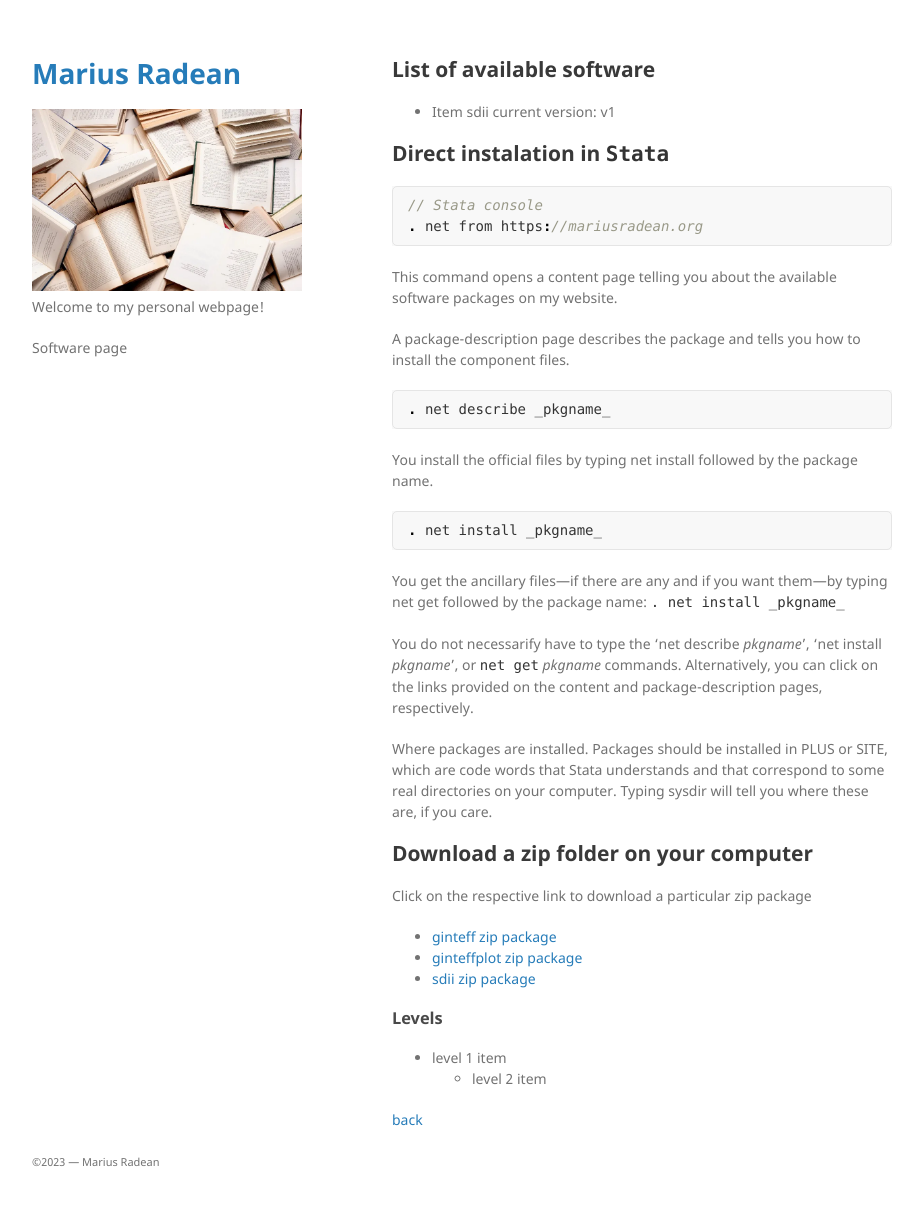
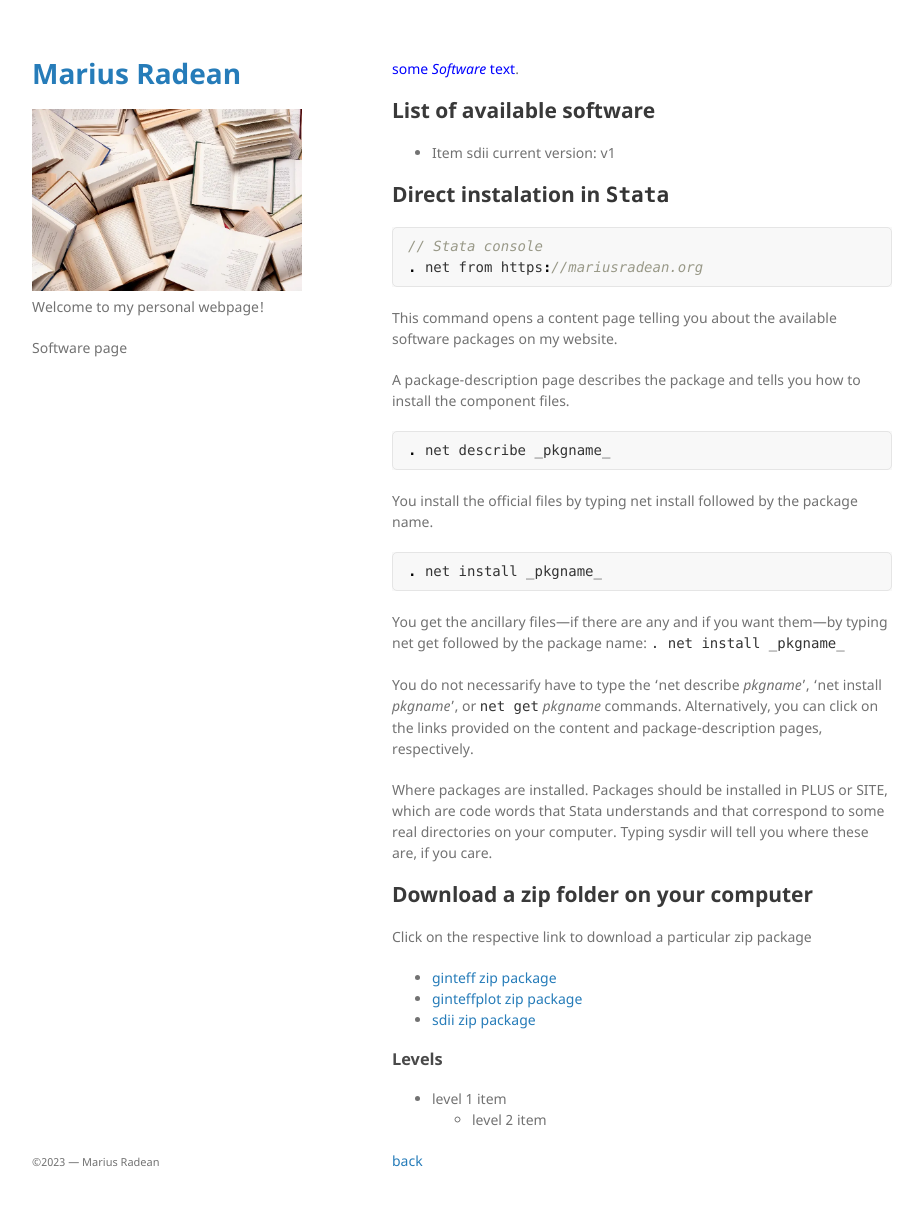
Before and after one commit to mradean/mradean.github.io, a Jekyll site: the page built from software.md, in a window 1280 px wide and 1241 px high. Shown: the top 1206 px of the window, without its empty margins (178-1101 px from the left). Built offline with Jekyll 4.4.1, drawn with Linux system fonts in a browser that asks for light colours; our own code applies the rules of GitHub Pages for plain Markdown files.

Commit message:
Update software.md

```diff
--- a/software.md
+++ b/software.md
@@ -1,6 +1,8 @@
 ---
 layout: default
 ---
+
+<span style="color:blue">some *Software* text</span>.
 
 ## List of available software
 
```
